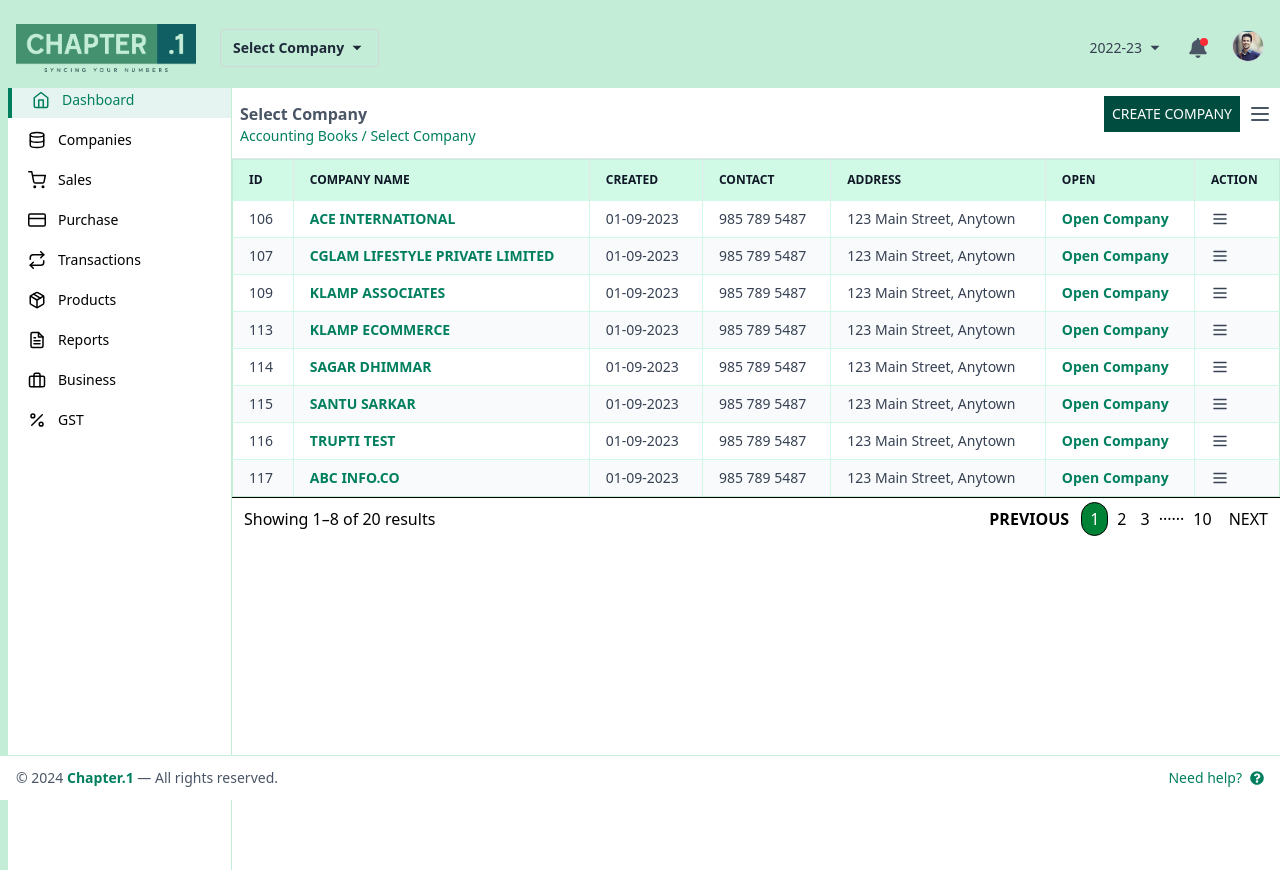
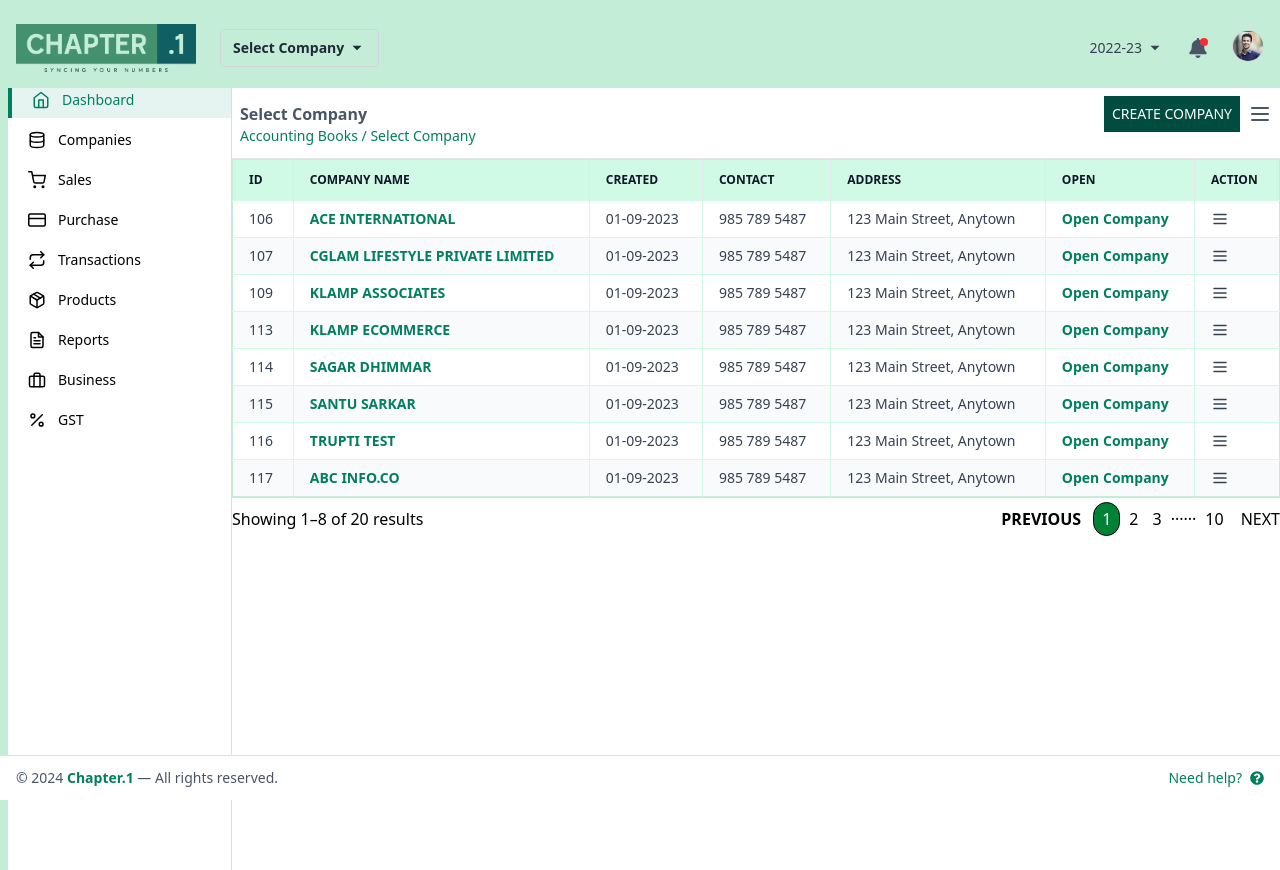
Before and after one commit to Deepika2342/chapter-1, a Next.js app: page /selectCompany in a window 1280 px wide. Built offline with nearby package versions, Linux system fonts and the light colour scheme.

Commit message:
littile changes in select company

```diff
--- a/src/app/(companyList)/createCompany/page.tsx
+++ b/src/app/(companyList)/createCompany/page.tsx
@@ -146,7 +146,6 @@ const CreateCompany = () => {
                   <option>Proprietorship</option>
                 </select>
               </div>
-
               <div>
                 <label className="block text-sm font-semibold mb-1">Business Type*</label>
                 <select className="w-full border border-border px-3 py-2">
--- a/src/app/(companyList)/selectCompany/page.tsx
+++ b/src/app/(companyList)/selectCompany/page.tsx
@@ -208,7 +208,7 @@ const SelectCompany = () => {
         </div>
 
         {/* Footer Section */}
-        <div className="flex justify-between items-center border-t border-humberActive px-2 md:px-3 py-1" >
+        <div className="flex justify-between items-center border-t border-border mb-0 px-5 md:px-0 py-1" >
           <p>Showing 1–8 of 20 results</p>
           <div className="flex items-center space-x-3">
             <button className="text-black font-bold hover:text-green-700">PREVIOUS</button>
```
